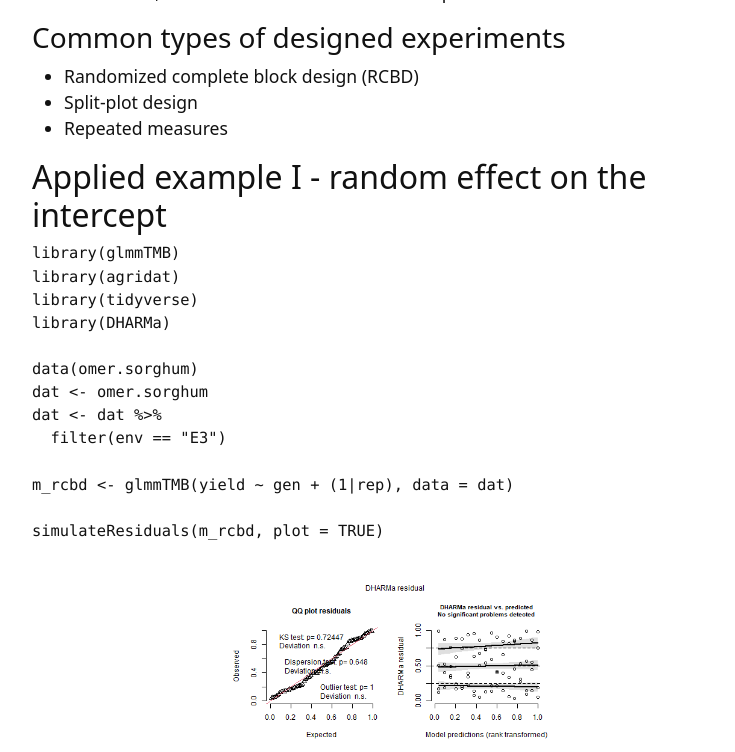
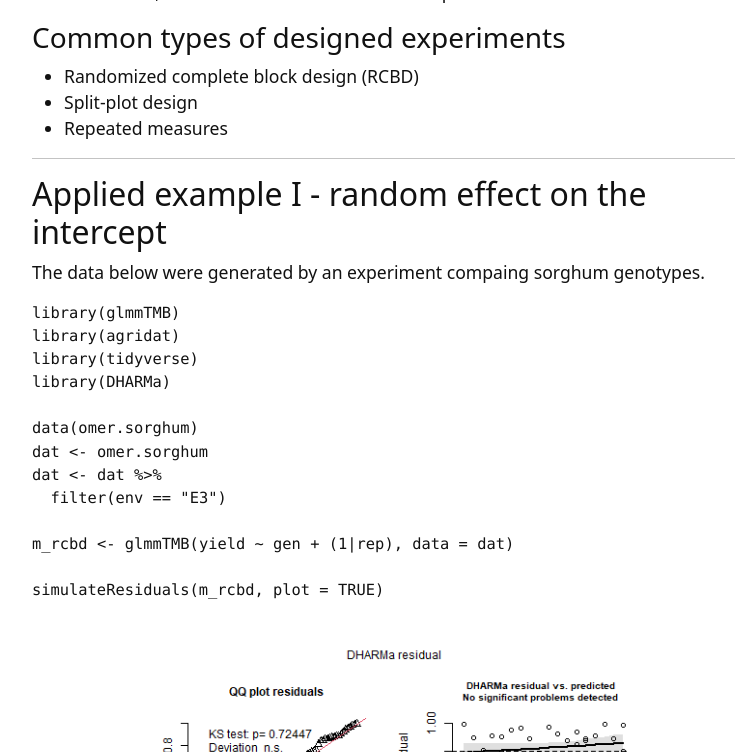
Before and after one commit to jlacasa/mixed-models-spring25, a Jekyll site: the page built from content/2-lesson.md, in a window 1280 px wide and 900 px high, scrolled down 1898 px, cut to the strip 0-752 px from the top of the window. Shown: the whole strip, without its empty margins (245-980 px from the left). Built offline with Jekyll 4.4.1, drawn with Linux system fonts in a browser that asks for light colours; formulas are drawn with MathJax 3.

Commit message:
days 1 2

```diff
--- a/content/2-lesson.md
+++ b/content/2-lesson.md
@@ -122,7 +122,11 @@ $$Var(\mathbf{y}) = \mathbf{Z}\mathbf{G}\mathbf{Z}' + \mathbf{R}$$
 - Split-plot design
 - Repeated measures
 
+------
+
 ## Applied example I - random effect on the intercept
+
+The data below were generated by an experiment compaing sorghum genotypes.
 
 {% highlight r %}
 library(glmmTMB)
@@ -140,7 +144,7 @@ m_rcbd <- glmmTMB(yield ~ gen + (1|rep), data = dat)
 simulateResiduals(m_rcbd, plot = TRUE)
 {% endhighlight %}
 
-{% include figure.html img="day2/DHARMa_rcbd.png" alt="" caption="" width="50%" %}
+{% include figure.html img="day2/DHARMa_rcbd.png" alt="" caption="" width="80%" %}
 
 {% highlight text %}
 ## Object of Class DHARMa with simulated residuals based on 250 simulations with refit = FALSE . See ?DHARMa::simulateResiduals for help.
@@ -150,6 +154,8 @@ simulateResiduals(m_rcbd, plot = TRUE)
 
 
 ## Applied example II -- nested random effects
+
+
 
 ## Applied example II -- repeated measures
 
```
Also changed, not shown: content/0-prep.md (+1 -1 lines), content/1-intro.md (+1 -0 lines).
